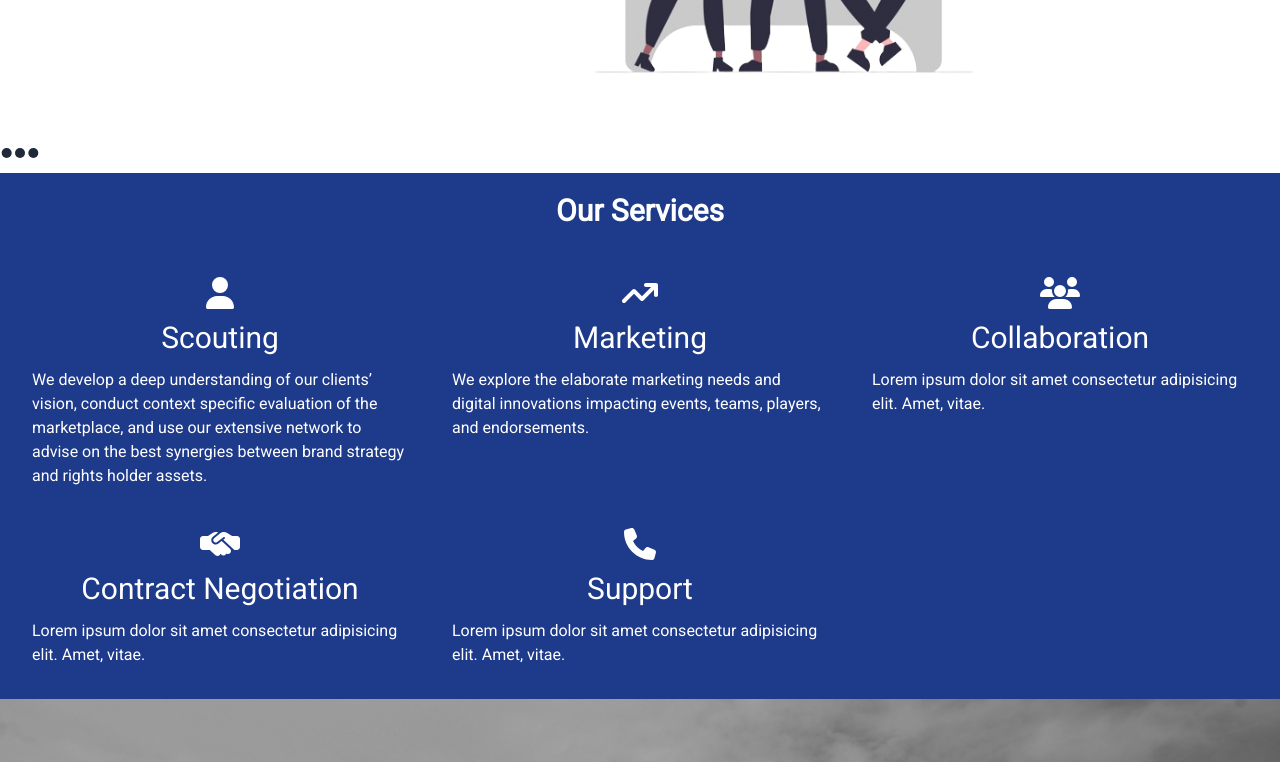
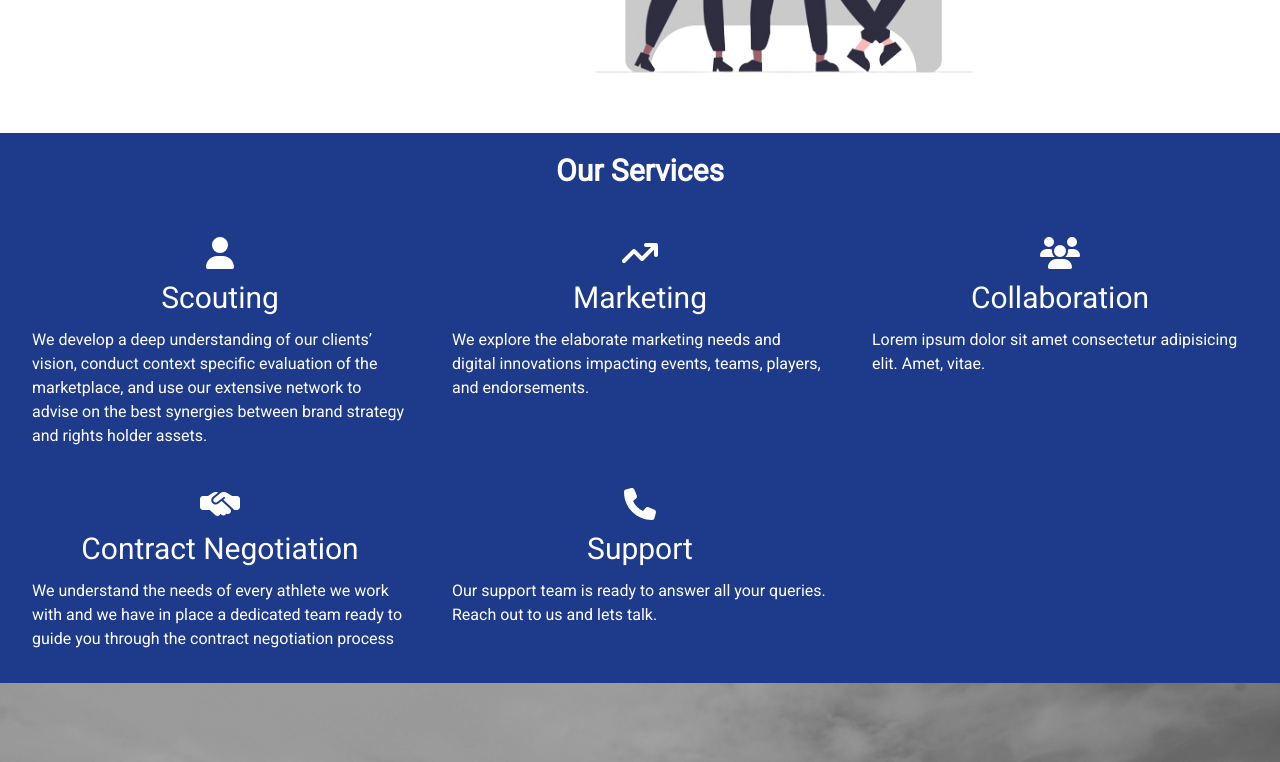
Before and after one commit to williamgyamfik/espm_landing_page, a Next.js app: page / in a window 1280 px wide. Shown: the part 400-1162 px from the top of the page. Built offline with nearby package versions, Linux system fonts and the light colour scheme.

Commit message:
worked on signup form validation

```diff
--- a/app/globals.css
+++ b/app/globals.css
@@ -7,7 +7,37 @@
   --background-start-rgb: 214, 219, 220;
   --background-end-rgb: 255, 255, 255; */
   background-color: rgb(255, 255, 255);
+  --PhoneInput-color--focus: #ff080c;
+	--PhoneInputInternationalIconPhone-opacity: 0.8;
+	--PhoneInputInternationalIconGlobe-opacity: 0.65;
+	--PhoneInputCountrySelect-marginRight: 0.35em;
+	--PhoneInputCountrySelectArrow-width: 0.3em;
+	--PhoneInputCountrySelectArrow-marginLeft: var(--PhoneInputCountrySelect-marginRight);
+	--PhoneInputCountrySelectArrow-borderWidth: 1px;
+	--PhoneInputCountrySelectArrow-opacity: 0.45;
+	--PhoneInputCountrySelectArrow-color: currentColor;
+	--PhoneInputCountrySelectArrow-color--focus: var(--PhoneInput-color--focus);
+	--PhoneInputCountrySelectArrow-transform: rotate(45deg);
+	--PhoneInputCountryFlag-aspectRatio: 1.5;
+	--PhoneInputCountryFlag-height: 1em;
+	--PhoneInputCountryFlag-borderWidth: 1px;
+	--PhoneInputCountryFlag-borderColor: rgba(0,0,0,0.5);
+	--PhoneInputCountryFlag-borderColor--focus: var(--PhoneInput-color--focus);
+	--PhoneInputCountryFlag-backgroundColor--loading: rgba(0,0,0,0.1);
+
+
 }
+
+.PhoneInputInput {
+  background-color: white;
+}
+
+.PhoneInputCountry{
+  color: var(--PhoneInput-color--focus);
+}
+
+
+
 
 html{
   scroll-behavior: smooth;
@@ -16,15 +46,10 @@ html{
 
 
 body {
-
-
 margin: 0;
 padding: 0;
 
   }
-
-
-
 
 .progress-bar{
   height: 10px;
--- a/app/page.jsx
+++ b/app/page.jsx
@@ -8,9 +8,7 @@ import OurServices from "../components/OurServices";
 import Contact from "../components/Contact";
 import Team from "../components/Team";
 import GetStarted from "@/components/GetStarted";
-import bgImage2 from "../public/images/bgImage2.jpg";
 import Subscribe from "@/components/Subscribe";
-import Spinner from "@/components/Spinner";
 
 export default function Home() {
   return (
@@ -59,8 +57,6 @@ export default function Home() {
         </dialog>
       </section>
 
-      <Spinner />
-
       <section className="bg-blue-900 min-h-0 text-center" id="services">
         <h1 className="text-3xl p-5 text-white font-bold">Our Services</h1>
         <OurServices />
--- a/components/GetStarted.jsx
+++ b/components/GetStarted.jsx
@@ -4,9 +4,16 @@ import { FontAwesomeIcon } from "@fortawesome/react-fontawesome";
 import { faFileSignature } from "@fortawesome/free-solid-svg-icons";
 import { faPaperPlane } from "@fortawesome/free-solid-svg-icons";
 import { faPhoneVolume } from "@fortawesome/free-solid-svg-icons";
+import SignUpForm from "./SignUpForm";
 
 const GetStarted = () => {
   return (
+    <>
+      <dialog id="my_modal_1" className=" min-h-0 modal bg-transparent ">
+        <div className="  max-w-full m-10 p-5 overflow-no-scroll-bar">
+          <SignUpForm />
+        </div>
+      </dialog>
       <div className="mx-auto py-16">
         <h1 className="text-3xl  text-center text-white p-3 font-bold">
           Convinced yet? Get started in 3 easy steps...
@@ -35,15 +42,23 @@ const GetStarted = () => {
               <span className="text-sm p-2 "> 3.</span> We get back to you
               <span className="text-lime-500 font-bold "> ASAP</span>
             </p>
-          <FontAwesomeIcon icon={faPhoneVolume} width="30" className="mx-2 " />
+            <FontAwesomeIcon
+              icon={faPhoneVolume}
+              width="30"
+              className="mx-2 "
+            />
           </div>
         </div>
         <div className="flex justify-center mt-10">
-        <button className="btn w-64 mx-auto block rounded-none text-blue-900 hover:text-white bg-white hover:bg-blue-800">
-          Sign up
+          <button
+            className="btn w-64 mx-auto block rounded-none text-blue-900 hover:text-white bg-white hover:bg-blue-800"
+            onClick={() => document.getElementById("my_modal_1").showModal()}
+          >
+            Sign up here
           </button>
         </div>
       </div>
+    </>
   );
 };
 
--- a/components/OurServices.jsx
+++ b/components/OurServices.jsx
@@ -61,8 +61,9 @@ const OurServices = () => {
             Contract Negotiation
           </h1>
           <p className="p-3 text-left leading-2">
-            Lorem ipsum dolor sit amet consectetur adipisicing elit. Amet,
-            vitae.
+            We understand the needs of every athlete we work with and we have in
+            place a dedicated team ready to guide you through the contract
+            negotiation process
           </p>
         </div>
       </div>
@@ -74,8 +75,8 @@ const OurServices = () => {
         <div>
           <h1 className="text-xl sm:text-3xl text-center  ">Support</h1>
           <p className="p-3 text-left">
-            Lorem ipsum dolor sit amet consectetur adipisicing elit. Amet,
-            vitae.
+            Our support team is ready to answer all your queries. Reach out to
+            us and lets talk.
           </p>
         </div>
       </div>
--- a/components/SignUpForm.jsx
+++ b/components/SignUpForm.jsx
@@ -3,9 +3,13 @@ import React, { useState } from "react";
 import { Label } from "flowbite-react";
 import { supabase } from "../Utils/supabaseClient";
 import Spinner from "./Spinner";
+import PhoneInput from "react-phone-number-input";
+import "react-phone-number-input/style.css";
 
 const SignUpForm = () => {
   const [showSpinner, setShowSpinner] = useState(false);
+  const [dob, setDob] = useState(false);
+  const [phoneNumber, setPhoneNumber] = useState();
 
   const [userInput, setUserInput] = useState({
     first_name: "",
@@ -15,6 +19,7 @@ const SignUpForm = () => {
     email: "",
     phone: "",
     video_link: "",
+    otherSportsType: "",
     sportsType: "",
   });
 
@@ -26,7 +31,18 @@ const SignUpForm = () => {
   const signUpHandler = async (e) => {
     e.preventDefault();
     setShowSpinner(true);
+
     try {
+      let age;
+      const currentDate = new Date();
+      const birthYear = new Date(userInput.age);
+
+      if (birthYear.getFullYear() > currentDate.getFullYear()) {
+        setDob(true);
+      } else {
+        age = currentDate.getFullYear() - birthYear.getFullYear();
+      }
+
       const { data, error } = await supabase
         .from("userProfile")
         .insert([
@@ -36,23 +52,39 @@ const SignUpForm = () => {
             email: userInput.last_name,
             video_link: userInput.video_link,
             gender: userInput.gender,
-            phone: userInput.phone,
+            phone: phoneNumber,
             age: userInput.age,
-            sports_type: userInput.sportsType,
+            Date_of_birth: userInput.Date_of_birth,
+            sports_type:
+              userInput.sportsType === "Other"
+                ? userInput.otherSportsType
+                : userInput.sportsType,
           },
         ])
         .select("*");
+      userInput.first_name = "";
+      userInput.last_name = "";
+      userInput.email = "";
+      userInput.age = "";
+      userInput.video_link = "";
+      userInput.gender = "";
+      setPhoneNumber((phoneNumber) => {
+        phoneNumber = "";
+      });
+      userInput.otherSportsType = "";
+      userInput.sportsType = "";
+      setDob(false);
     } catch (error) {}
     setShowSpinner(false);
   };
 
-  if (showSpinner) {
-    <Spinner />;
-  }
+  // if (!showSpinner) {
+  //   <Spinner />;
+  // }
   return (
     <div className=" flex flex-col flex-1 pt-4 sm:px-0  ">
       <div className="flex flex-1 flex-col p-2 text-sm   shadow-xl text-blue-900 bg-blue-900">
-        <p className="py-4 text-center text-2xl font-bold text-white">
+        <p className="py-4 text-center text-2xl font-bold ">
           ESPM talent Sign up form
         </p>
         <div className="flex align-center justify-center  ">
@@ -140,15 +172,19 @@ const SignUpForm = () => {
                 <div className="mb-2 block">
                   <Label htmlFor="Phone1" value="Phone" />
                 </div>
-                <input
-                  className="bg-white p-2"
-                  id="Phone1"
-                  type="tel"
-                  name="phone"
-                  onChange={userInputHandler}
-                  value={userInput?.phone}
-                  required
-                />
+                <div className="w-64">
+                  <PhoneInput
+                    international
+                    countryCallingCodeEditable={false}
+                    className="  p-2 w-64 PhoneInputCountry PhoneInputInput"
+                    id="Phone1"
+                    type="tel"
+                    name="phone"
+                    onChange={setPhoneNumber}
+                    value={phoneNumber}
+                    required
+                  />
+                </div>
               </div>
 
               <div className="flex flex-col flex-wrap ">
@@ -166,6 +202,20 @@ const SignUpForm = () => {
                   <option value="Boxing">Boxing</option>
                   <option value="Other">Other</option>
                 </select>
+
+                {userInput?.sportsType === "Other" ? (
+                  <div className="w-full px-3 -mx-3 mt-3 mb-6 md:mb-0">
+                    <input
+                      className="appearance-none block w-full bg-gray-200 text-gray-700 border border-gray-200 rounded py-3 px-4 leading-tight focus:outline-none focus:bg-white focus:border-gray-500"
+                      type="text"
+                      placeholder="Please specify"
+                      onChange={userInputHandler}
+                      name="otherSportsType"
+                      value={userInput.other}
+                      required
+                    />
+                  </div>
+                ) : null}
               </div>
             </div>
             <div className="flex flex-col mt-5">
--- a/components/Spinner.jsx
+++ b/components/Spinner.jsx
@@ -2,8 +2,8 @@ import React from "react";
 
 const Spinner = () => {
   return (
-    <div className="">
-      <span className="loading loading-dots loading-lg">loading</span>
+    <div className="z-20">
+      <span className="loading loading-spinner loading-lg"></span>{" "}
     </div>
   );
 };
--- a/components/TeamCard.jsx
+++ b/components/TeamCard.jsx
@@ -15,11 +15,11 @@ const TeamCard = ({ teamMembers, i }) => {
             highest heights in their career.
           </p>
         </div>
-        <div className="grid sm:grid-cols-1 grid-cols-1  p-5  ">
+        <div className="grid sm:grid-cols-1 grid-cols-1  p-5">
           {teamMembers?.map((teamMember) => {
             return (
               <div
-                className=" flex items-center justify-center "
+                className=" flex items-center justify-center"
                 key={teamMember.id}
               >
                 <Image
@@ -37,7 +37,6 @@ const TeamCard = ({ teamMembers, i }) => {
               </div>
             );
           })}
-          ;
         </div>
       </div>
     </>
--- a/package.json
+++ b/package.json
@@ -21,7 +21,8 @@
     "framer-motion": "^10.18.0",
     "next": "14.1.0",
     "react": "^18",
-    "react-dom": "^18"
+    "react-dom": "^18",
+    "react-phone-number-input": "^3.3.9"
   },
   "devDependencies": {
     "autoprefixer": "^10.4.17",
```
Also changed, not shown: 1 other file (tests, documents, lock files or other folders). Lines whose indentation alone changed are shown as unchanged.
